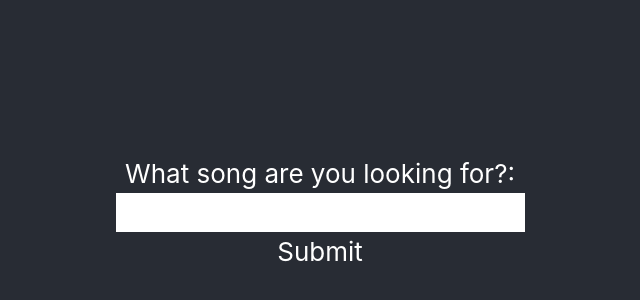
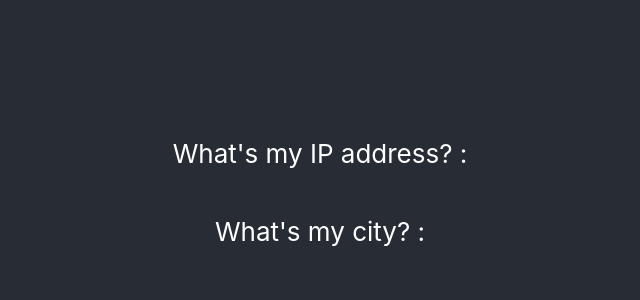
Before and after one commit to cashieeetime/mi449_final, a React (Create React App) app: page / in a window 1280 px wide. Shown: the part 188-488 px from the top of the page, without its empty margins (320-960 px from the left). Built offline with nearby package versions, Linux system fonts and the light colour scheme.

Commit message:
form changes

```diff
--- a/src/App.js
+++ b/src/App.js
@@ -3,25 +3,30 @@ import React from 'react';
 import { useState } from 'react';
 import ReactDOM from 'react-dom/client';
 
+
 function MyForm() {
-  const [name, setName] = useState("");
-  const handleSubmit = (event) => {
-    event.preventDefault();
-    alert(`The name you entered was: ${name}`)
-  }
+  const [ip, setIP] = useState("");
+  const [city, setCity] = useState("");
+
   return (
     <div className="App">
       <header className="App-header">
 
-        <form onSubmit={handleSubmit}>
-          <label>What song are you looking for?: <br></br>
+        <form>
+          <label>What's my IP address? : <br></br>
             <input
-              type="text"
-              value={name}
-              onChange={(e) => setName(e.target.value)}
+              type="button"
+              value={ip}
+              onChange={(e) => setIP(e.target.value)}
             />
           </label><br></br>
-          <input type="submit" />
+          <label>What's my city? : <br></br>
+            <input
+              type="button"
+              value={city}
+              onChange={(e) => setCity(e.target.value)}
+            />
+          </label><br></br>
         </form>
 
       </header>
@@ -32,6 +37,7 @@ function MyForm() {
 const root = ReactDOM.createRoot(document.getElementById('root'));
 root.render(<MyForm />);
 
+
 function App() {
   return MyForm()
 }
```
Also changed, not shown: 1 other file (tests, documents, lock files or other folders).
